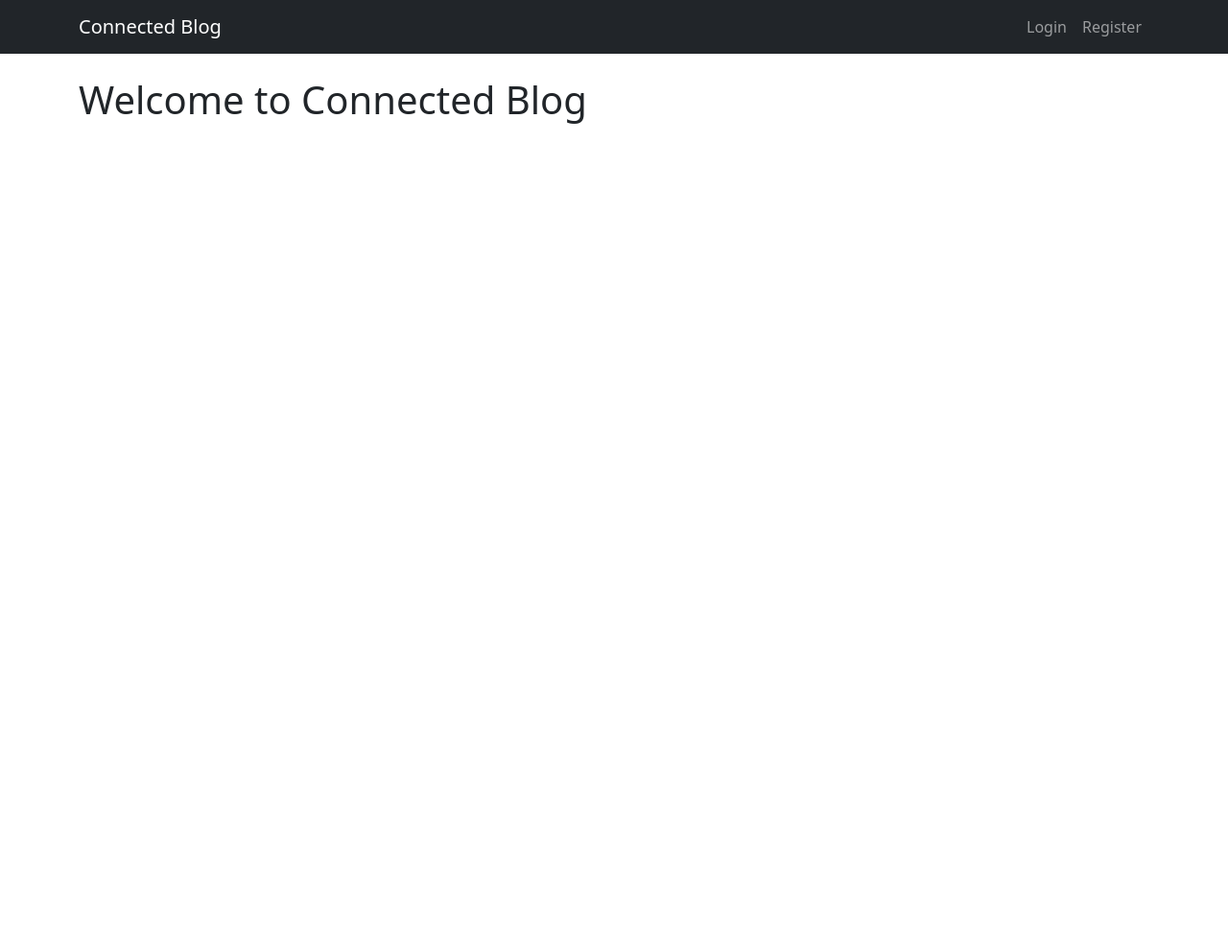
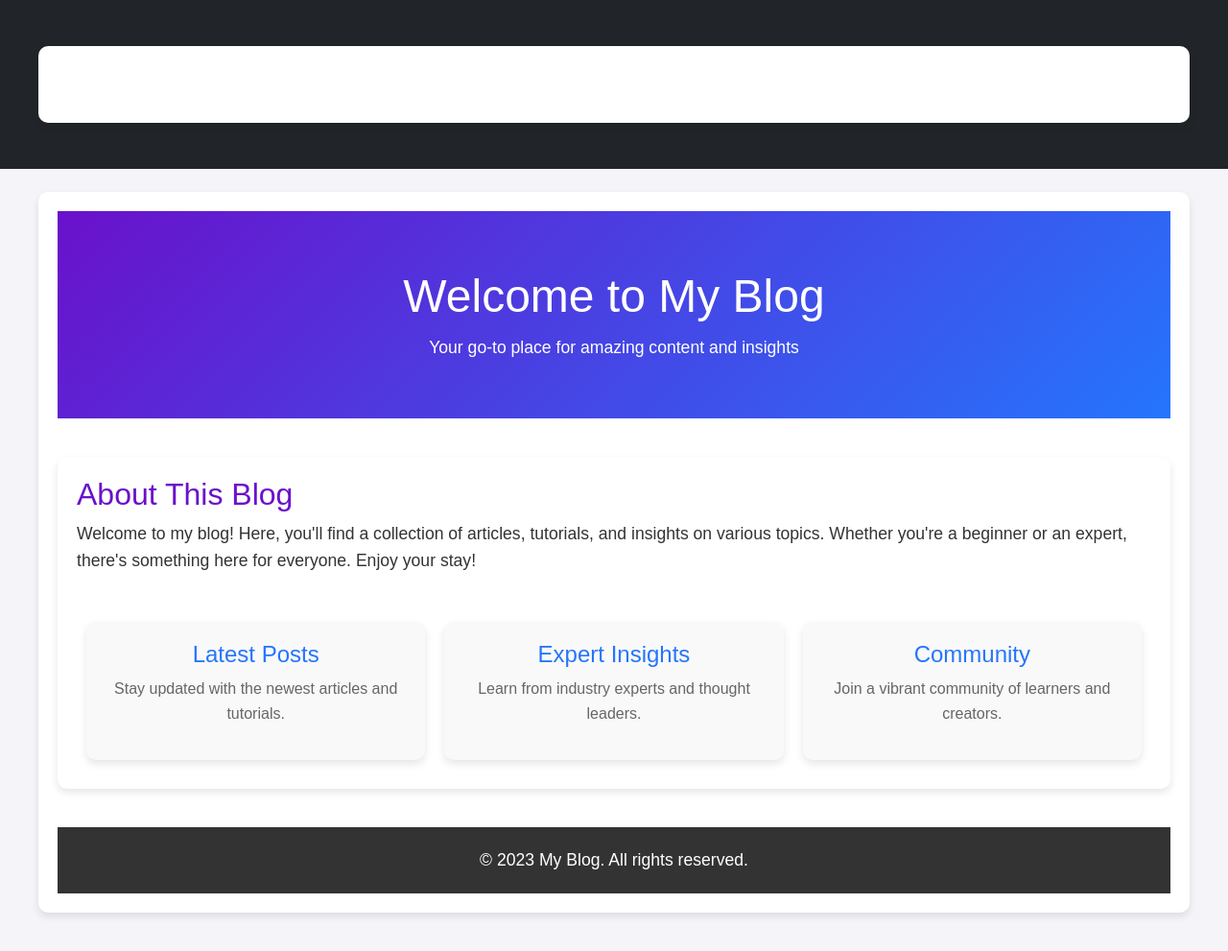
Before and after one commit to rizwansammo/connected, a Django app: template blog/templates/blog/home.html in a window 1280 px wide. Shown: the whole page at 96% size. Before the commit the page ends 129 px from the top, so only its background shows below. Run offline with Django 5.2, Linux system fonts and the light colour scheme; the template is opened without the code that fills it, so the values that code supplies are empty.

Commit message:
Home Page Design Updated

```diff
--- a/blog/templates/blog/home.html
+++ b/blog/templates/blog/home.html
@@ -1,14 +1,129 @@
-{% extends 'blog/base.html' %}
+{% extends 'base.html' %}
 
 {% block content %}
-    <h1>Welcome to Connected Blog</h1>
-    {% for post in posts %}
-        <div class="card mb-4">
-            <div class="card-body">
-                <h2 class="card-title">{{ post.title }}</h2>
-                <p class="card-text">{{ post.content }}</p>
-                <p class="text-muted">By {{ post.author }} on {{ post.created_at }}</p>
-            </div>
+<style>
+    /* General Styles */
+    body {
+        font-family: 'Arial', sans-serif;
+        margin: 0;
+        padding: 0;
+        background-color: #f4f4f9;
+        color: #333;
+    }
+
+    /* Header */
+    header {
+        background: linear-gradient(135deg, #6a11cb, #2575fc);
+        color: white;
+        padding: 60px 20px;
+        text-align: center;
+    }
+
+    header h1 {
+        font-size: 3rem;
+        margin: 0;
+    }
+
+    header p {
+        font-size: 1.2rem;
+        margin: 10px 0 0;
+    }
+
+    /* Main Content */
+    .container {
+        max-width: 1200px;
+        margin: 40px auto;
+        padding: 20px;
+        background: white;
+        box-shadow: 0 4px 8px rgba(0, 0, 0, 0.1);
+        border-radius: 10px;
+    }
+
+    .container h2 {
+        font-size: 2rem;
+        color: #6a11cb;
+    }
+
+    .container p {
+        font-size: 1.1rem;
+        line-height: 1.6;
+    }
+
+    /* Features Section */
+    .features {
+        display: flex;
+        justify-content: space-between;
+        margin-top: 40px;
+    }
+
+    .feature {
+        flex: 1;
+        padding: 20px;
+        margin: 10px;
+        background: #f9f9f9;
+        border-radius: 10px;
+        text-align: center;
+        box-shadow: 0 4px 8px rgba(0, 0, 0, 0.1);
+    }
+
+    .feature h3 {
+        font-size: 1.5rem;
+        color: #2575fc;
+    }
+
+    .feature p {
+        font-size: 1rem;
+        color: #666;
+    }
+
+    /* Footer */
+    footer {
+        background: #333;
+        color: white;
+        text-align: center;
+        padding: 20px;
+        margin-top: 40px;
+    }
+
+    footer p {
+        margin: 0;
+        font-size: 1rem;
+    }
+</style>
+
+<!-- Header -->
+<header>
+    <h1>Welcome to My Blog</h1>
+    <p>Your go-to place for amazing content and insights</p>
+</header>
+
+<!-- Main Content -->
+<div class="container">
+    <h2>About This Blog</h2>
+    <p>
+        Welcome to my blog! Here, you'll find a collection of articles, tutorials, and insights on various topics.
+        Whether you're a beginner or an expert, there's something here for everyone. Enjoy your stay!
+    </p>
+
+    <!-- Features Section -->
+    <div class="features">
+        <div class="feature">
+            <h3>Latest Posts</h3>
+            <p>Stay updated with the newest articles and tutorials.</p>
         </div>
-    {% endfor %}
+        <div class="feature">
+            <h3>Expert Insights</h3>
+            <p>Learn from industry experts and thought leaders.</p>
+        </div>
+        <div class="feature">
+            <h3>Community</h3>
+            <p>Join a vibrant community of learners and creators.</p>
+        </div>
+    </div>
+</div>
+
+<!-- Footer -->
+<footer>
+    <p>&copy; 2023 My Blog. All rights reserved.</p>
+</footer>
 {% endblock %}
```
